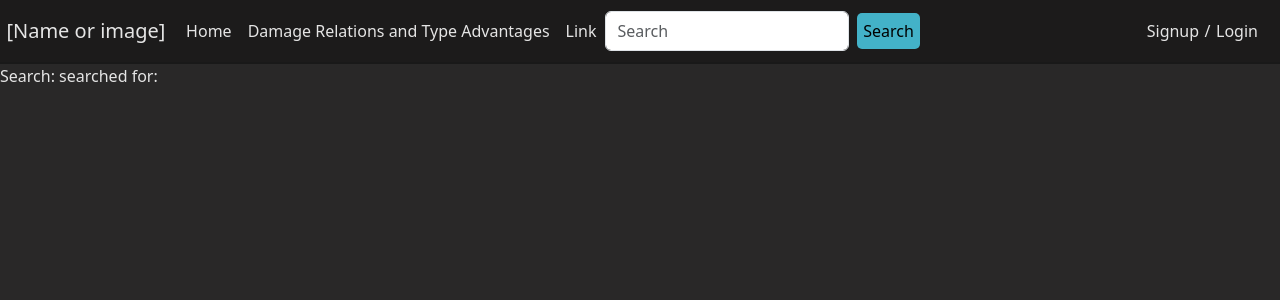
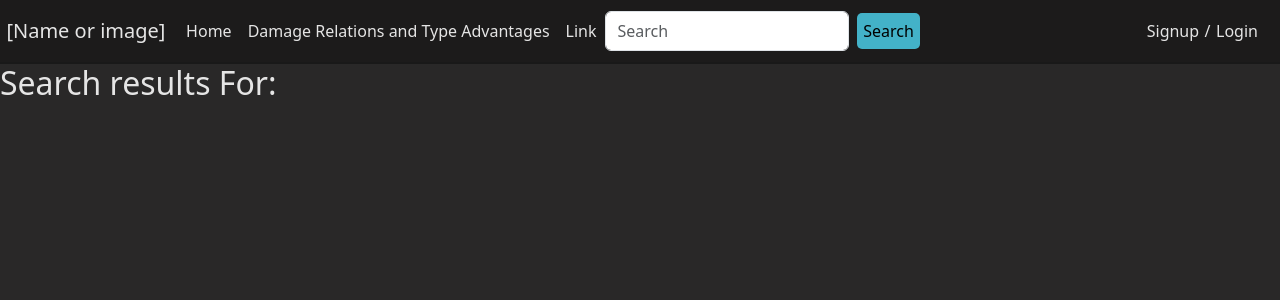
Before and after one commit to DakotaSpencer/Projects-In-Web-Dev, a React (Create React App) app in the folder frontend/pokesite/: page /search in a window 1280 px wide. Shown: the top 300 px of the page. Built offline with nearby package versions, Linux system fonts and the light colour scheme.

Commit message:
Update Search.js

```diff
--- a/frontend/pokesite/src/pages/Search.js
+++ b/frontend/pokesite/src/pages/Search.js
@@ -5,12 +5,30 @@ import { useSearchParams } from 'react-router-dom';
 const Search = () => {
     const [searchTerm] = useSearchParams()
     const [searchQuery, setSearchQuery] = useState('')
+    const [pokemonArray, setPokemonArray] = useState();
+    const [searchResults, setSearchResults] = useState([]);
     useEffect(() => {
         setSearchQuery(searchTerm.get("query"))
+        const fetchAllPokemon = () => {
+            //fetch all pokemon
+        }
     },[searchQuery, searchTerm])
 
+    useEffect(() => {
+        //filter pokemonArray based on Search term and store in searchResults array
+    }, [pokemonArray])
+
     return (
-        <div>Search: searched for: {searchQuery}</div>
+        <div>
+            <h2>Search results For: {searchQuery}</h2>
+            <section>
+                <div className='searchResults'>
+                    {/*Iterate through searchResults and display each result, if available.
+                    If not, display No Reslts Found*/}
+                </div>
+            </section>
+
+        </div>
     )
 }
 
```
